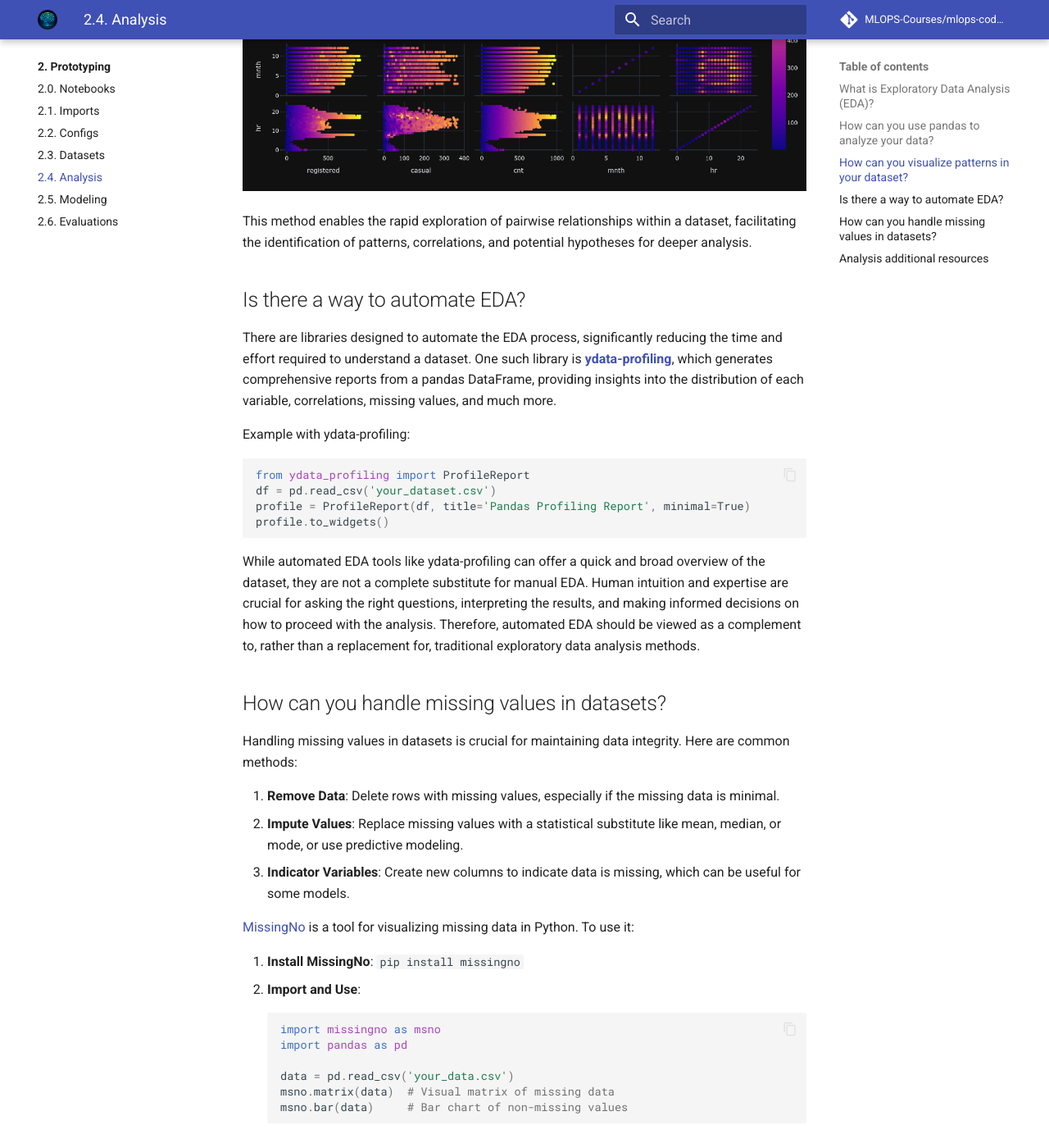
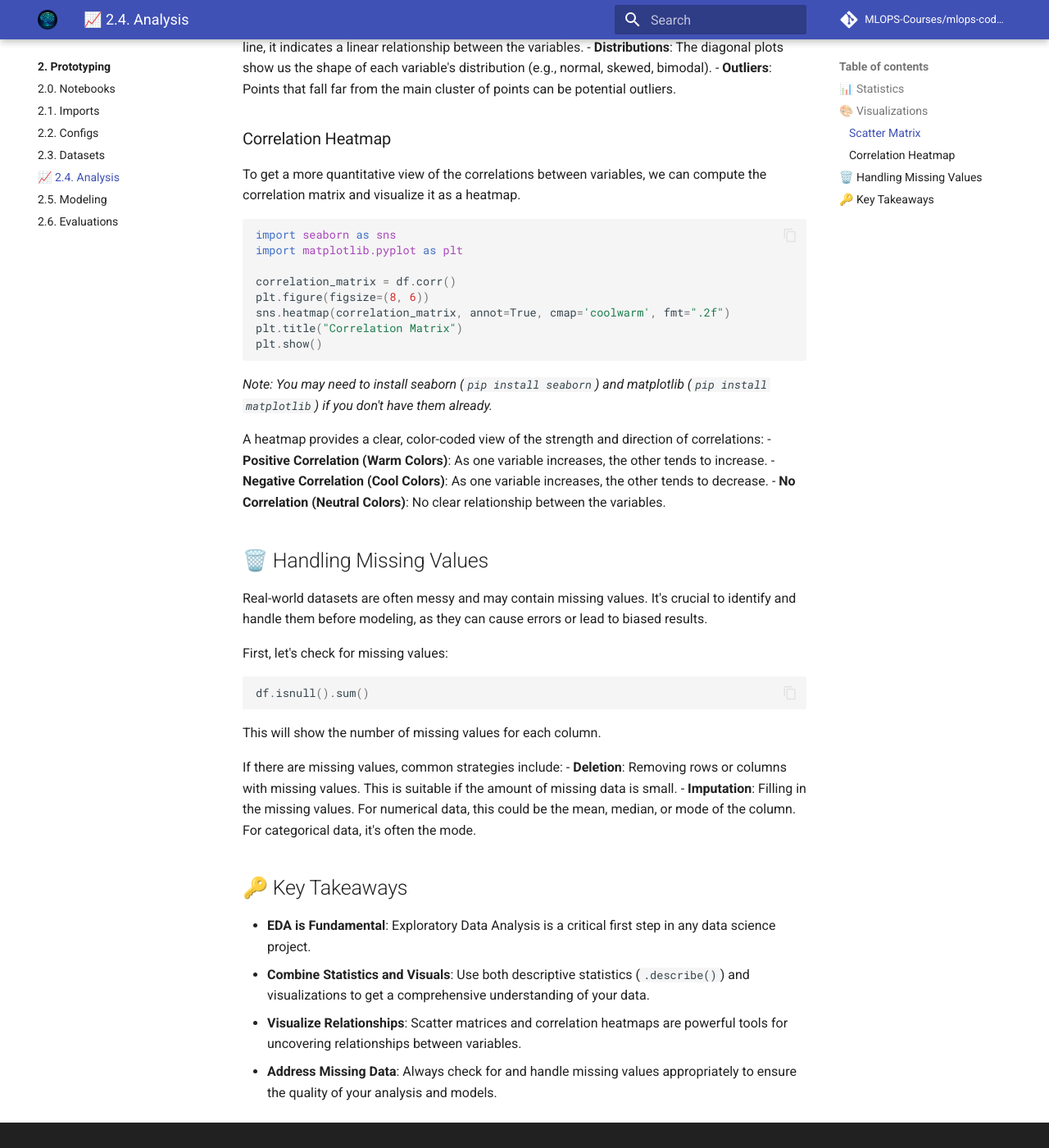
Before and after one commit to MLOps-Courses/mlops-coding-course, an MkDocs documentation site: the page built from docs/2. Prototyping/2.4. Analysis.md, in a window 1280 px wide and 1400 px high, scrolled down 2092 px. Shown: the whole window at 82% size. Built offline with MkDocs 1.6.1 and Material for MkDocs 9.7.7, drawn with Linux system fonts in a browser that asks for light colours; comment, search, counter and statistics services are not loaded; some of the changed text lies outside the part shown.

Commit message:
feat(course): Improve Chapter 2.4 on Data Analysis
This commit significantly enhances Chapter 2.4 of the MLOps Coding Course, focusing on data analysis.

The key improvements include:
- Enriching the content to be more comprehensive and easier for learners to follow.
- Adding an introduction to Exploratory Data Analysis (EDA).
- Expanding the sections on statistics and visualizations with more detailed explanations.
- Introducing new sections on correlation heatmaps and handling missing values.
- Adding a "Key Takeaways" section to summarize the chapter's main points.
- Including emojis in section titles for better readability and engagement.

````diff
--- a/docs/2. Prototyping/2.4. Analysis.md
+++ b/docs/2. Prototyping/2.4. Analysis.md
@@ -1,99 +1,92 @@
----
-description: Explore techniques for conducting comprehensive data analysis in notebooks, including visualizations, statistical tests, and exploratory data analysis (EDA) practices.
----
+# 📈 2.4. Analysis
 
-# 2.4. Analysis
+After loading our dataset, the next crucial step is to perform Exploratory Data Analysis (EDA). EDA is the process of investigating our dataset to discover patterns, spot anomalies, test hypotheses, and check assumptions with the help of summary statistics and graphical representations. It's about getting to know our data before we start modeling.
 
-## What is Exploratory Data Analysis (EDA)?
+## 📊 Statistics
 
-[Exploratory Data Analysis (EDA)](https://en.wikipedia.org/wiki/Exploratory_data_analysis) is a critical step in the data analysis process which involves investigating and summarizing the main characteristics of a dataset, often with visual methods. The goal of EDA is to obtain a deep understanding of the data’s underlying structures and variables, to detect outliers and anomalies, to uncover patterns, and to test assumptions with the help of statistical summaries and graphical representations.
-
-EDA is a flexible, data-driven approach that allows for a more in-depth understanding of the data before making any assumptions. It serves as a foundation for formulating hypotheses, defining a more targeted analysis, and selecting appropriate models and algorithms for machine learning projects.
-
-## How can you use pandas to analyze your data?
-
-Dataframe libraries like [Pandas](https://pandas.pydata.org/) are an essential tool for EDA in Python, offering a wide array of functions to quickly slice, dice, and summarize your data. To begin analyzing your dataset with pandas, you can use the following methods:
-
-- [`.info()`](https://pandas.pydata.org/docs/reference/api/pandas.DataFrame.info.html): This method provides a concise summary of a DataFrame, giving you a quick overview of the data types, non-null values, and memory usage. It's a good starting point to understand the structure of your dataset.
-- [`.describe(include='all')`](https://pandas.pydata.org/docs/reference/api/pandas.DataFrame.describe.html): Generates descriptive statistics that summarize the central tendency, dispersion, and shape of the dataset's distributions. By setting `include='all'`, you ensure that both numeric and object column types are included in the output, offering a more comprehensive view.
-
-Here’s how you might use these methods in practice:
+A great starting point for EDA is to compute descriptive statistics. This gives us a quantitative summary of our data.
 
 ```python
 import pandas as pd
-df = pd.read_csv('your_dataset.csv')
-# Get a concise summary of the DataFrame
-df.info()
-# Get descriptive statistics for all columns
-df.describe(include='all')
+
+df = pd.read_csv("data/dataset.csv")
+df.describe()
 ```
 
-![Dataset statistics](../img/analysis/statistics.png)
+<img src="../../img/analysis/statistics.png" width="100%">
 
-These functions allow you to quickly assess the quality and characteristics of your data, facilitating the identification of areas that may require further investigation or preprocessing.
+The `describe()` function provides the following key statistics for each numerical column:
 
-## How can you visualize patterns in your dataset?
+-   **count**: The number of non-null observations.
+-   **mean**: The average of the values.
+-   **std**: The standard deviation, which measures the amount of variation or dispersion of a set of values.
+-   **min**: The minimum value.
+-   **25%**: The first quartile (Q1), or the 25th percentile.
+-   **50%**: The median (Q2), or the 50th percentile.
+-   **75%**: The third quartile (Q3), or the 75th percentile.
+-   **max**: The maximum value.
 
-Visualizing patterns in your dataset is pivotal for EDA, as it helps in recognizing underlying structures, trends, and outliers that might not be apparent from the raw data alone. Python offers a wealth of libraries for data visualization, including:
+By examining these statistics, we can quickly grasp the scale of each feature and identify potential outliers. For instance, a large difference between the mean and the median might suggest a skewed distribution.
 
-- **[Plotly Express](https://plotly.com/python/plotly-express/)**: A high-level interface for interactive graphing.
-- **[Matplotlib](https://matplotlib.org/)**: A widely used library for creating static, animated, and interactive visualizations.
-- **[Seaborn](https://seaborn.pydata.org/)**: A library based on matplotlib that provides a high-level interface for drawing attractive statistical graphics.
+## 🎨 Visualizations
 
-For instance, [Plotly Express's `scatter_matrix`](https://plotly.com/python/splom/) can be utilized to explore relationships between multiple variables:
+While statistics give us a summary, visualizations help us see the story behind the numbers. A picture is worth a thousand words, especially in data analysis.
+
+### Scatter Matrix
+
+A scatter matrix (or pair plot) is a fantastic tool for visualizing the relationships between multiple variables at once. It creates a grid of scatter plots for each pair of variables, and the diagonal of the grid shows the distribution of each individual variable (often as a histogram or a Kernel Density Estimate plot).
 
 ```python
-import plotly.express as px
-df = pd.read_csv('your_dataset.csv')
-px.scatter_matrix(
-    df, dimensions=["feature1", "feature2", "feature3"], color="target_variable",
-    height=800, title="Scatter Matrix of Features"
-)
+from pandas.plotting import scatter_matrix
+
+scatter_matrix(df, alpha=0.2, figsize=(6, 6), diagonal="kde")
 ```
 
-![Analysis scatter matrix](../img/analysis/scatter_matrix.png)
+<img src="../../img/analysis/scatter_matrix.png" width="100%">
 
-This method enables the rapid exploration of pairwise relationships within a dataset, facilitating the identification of patterns, correlations, and potential hypotheses for deeper analysis.
+From a scatter matrix, we can quickly identify:
+- **Correlations**: If the points in a scatter plot form a line, it indicates a linear relationship between the variables.
+- **Distributions**: The diagonal plots show us the shape of each variable's distribution (e.g., normal, skewed, bimodal).
+- **Outliers**: Points that fall far from the main cluster of points can be potential outliers.
 
-## Is there a way to automate EDA?
+### Correlation Heatmap
 
-There are libraries designed to automate the EDA process, significantly reducing the time and effort required to understand a dataset. One such library is **[ydata-profiling](https://docs.profiling.ydata.ai/latest/)**, which generates comprehensive reports from a pandas DataFrame, providing insights into the distribution of each variable, correlations, missing values, and much more.
-
-Example with ydata-profiling:
+To get a more quantitative view of the correlations between variables, we can compute the correlation matrix and visualize it as a heatmap.
 
 ```python
-from ydata_profiling import ProfileReport
-df = pd.read_csv('your_dataset.csv')
-profile = ProfileReport(df, title='Pandas Profiling Report', minimal=True)
-profile.to_widgets()
+import seaborn as sns
+import matplotlib.pyplot as plt
+
+correlation_matrix = df.corr()
+plt.figure(figsize=(8, 6))
+sns.heatmap(correlation_matrix, annot=True, cmap='coolwarm', fmt=".2f")
+plt.title("Correlation Matrix")
+plt.show()
 ```
+*Note: You may need to install seaborn (`pip install seaborn`) and matplotlib (`pip install matplotlib`) if you don't have them already.*
 
-While automated EDA tools like ydata-profiling can offer a quick and broad overview of the dataset, they are not a complete substitute for manual EDA. Human intuition and expertise are crucial for asking the right questions, interpreting the results, and making informed decisions on how to proceed with the analysis. Therefore, automated EDA should be viewed as a complement to, rather than a replacement for, traditional exploratory data analysis methods.
+A heatmap provides a clear, color-coded view of the strength and direction of correlations:
+- **Positive Correlation (Warm Colors)**: As one variable increases, the other tends to increase.
+- **Negative Correlation (Cool Colors)**: As one variable increases, the other tends to decrease.
+- **No Correlation (Neutral Colors)**: No clear relationship between the variables.
 
-## How can you handle missing values in datasets?
+## 🗑️ Handling Missing Values
 
-Handling missing values in datasets is crucial for maintaining data integrity. Here are common methods:
+Real-world datasets are often messy and may contain missing values. It's crucial to identify and handle them before modeling, as they can cause errors or lead to biased results.
 
-1. **Remove Data**: Delete rows with missing values, especially if the missing data is minimal.
-2. **Impute Values**: Replace missing values with a statistical substitute like mean, median, or mode, or use predictive modeling.
-3. **Indicator Variables**: Create new columns to indicate data is missing, which can be useful for some models.
+First, let's check for missing values:
+```python
+df.isnull().sum()
+```
+This will show the number of missing values for each column.
 
-[MissingNo](https://github.com/ResidentMario/missingno) is a tool for visualizing missing data in Python. To use it:
+If there are missing values, common strategies include:
+- **Deletion**: Removing rows or columns with missing values. This is suitable if the amount of missing data is small.
+- **Imputation**: Filling in the missing values. For numerical data, this could be the mean, median, or mode of the column. For categorical data, it's often the mode.
 
-1. **Install MissingNo**: `pip install missingno`
-2. **Import and Use**:
-```python
-import missingno as msno
-import pandas as pd
+## 🔑 Key Takeaways
 
-data = pd.read_csv('your_data.csv')
-msno.matrix(data)  # Visual matrix of missing data
-msno.bar(data)     # Bar chart of non-missing values
-```
-
-These visualizations help identify patterns and distributions of missing data, aiding in effective preprocessing decisions.
-
-## Analysis additional resources
-
-- **[Example from the MLOps Python Package](https://github.com/fmind/mlops-python-package/blob/main/notebooks/prototype.ipynb)**
-- [10 minutes to pandas](https://pandas.pydata.org/docs/user_guide/10min.html)
+- **EDA is Fundamental**: Exploratory Data Analysis is a critical first step in any data science project.
+- **Combine Statistics and Visuals**: Use both descriptive statistics (`.describe()`) and visualizations to get a comprehensive understanding of your data.
+- **Visualize Relationships**: Scatter matrices and correlation heatmaps are powerful tools for uncovering relationships between variables.
+- **Address Missing Data**: Always check for and handle missing values appropriately to ensure the quality of your analysis and models.
````
